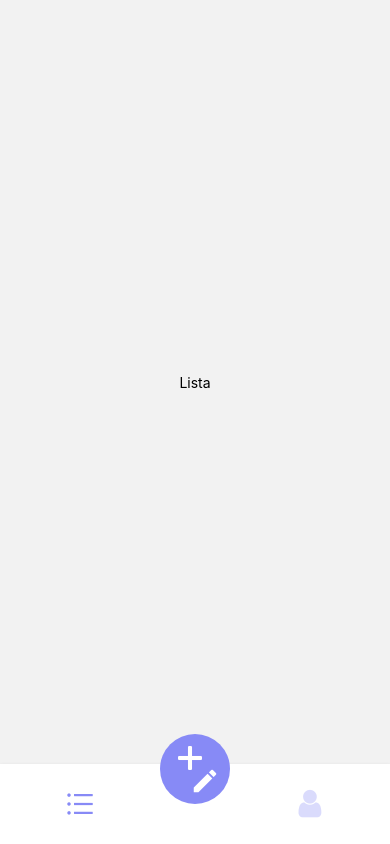
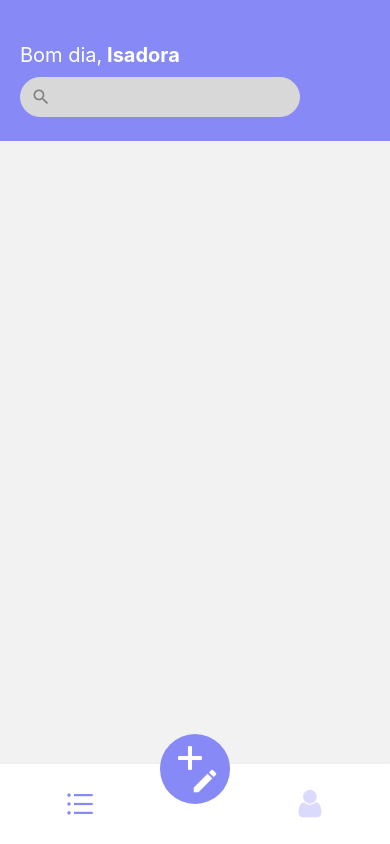
Before and after one commit to Isadora1003/MinhaLista, a React Native app: screen /BottomRoutes in a window 390 px wide. Built offline with nearby package versions, Linux system fonts and the light colour scheme.

Commit message:
Criando o header de Lista, adicionando estilos, adicionando estilos, text e style para header

```diff
--- a/src/pages/list/index.tsx
+++ b/src/pages/list/index.tsx
@@ -1,10 +1,19 @@
 import React from "react";
 import { Text , View } from "react-native";
+import { style } from "./styles";
+import { Input } from "../../components/input";
+import { MaterialIcons } from '@expo/vector-icons';
 
 export default function List () {
     return (
-        <View style={{flex: 1, justifyContent: 'center', alignItems: 'center'}}>
-            <Text>Lista</Text>
+        <View style={style.container}>
+            <View style={style.header}>
+                <Text style={style.greeting}>Bom dia,
+                    <Text style={{fontWeight: 'bold'}}> Isadora</Text></Text>
+                    <View style={style.boxInput}>
+                        <Input IconLeft={MaterialIcons} IconLeftName="search"/>
+                    </View>
+            </View>
         </View>
     )
 }
--- a/src/pages/list/styles.ts
+++ b/src/pages/list/styles.ts
@@ -1,6 +1,26 @@
 import { StyleSheet, Dimensions } from "react-native";
 import { themas } from "../../global/themes";
 
-export const style = StyleSheet.create ({
+export const style = StyleSheet.create({
+    container: {
+        flex: 1,
+        alignItems: 'center',
+        // backgroundColor: 'red'
+    },
+    header: {
+        width: '100%',
+        height: Dimensions.get('window').height / 6,
+        backgroundColor: themas.colors.primary,
+        paddingHorizontal: 20,
+        justifyContent: 'center'
+    },
+    greeting: {
+        fontSize: 20,
+        color: '#FFF',
+        marginTop: 20
+    },
+    boxInput:{
+        width: '80%',
 
+    }
 })
```
